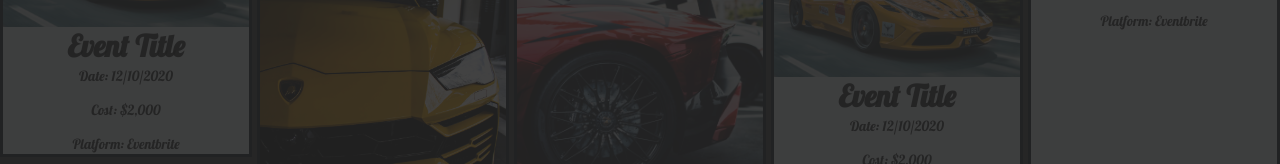
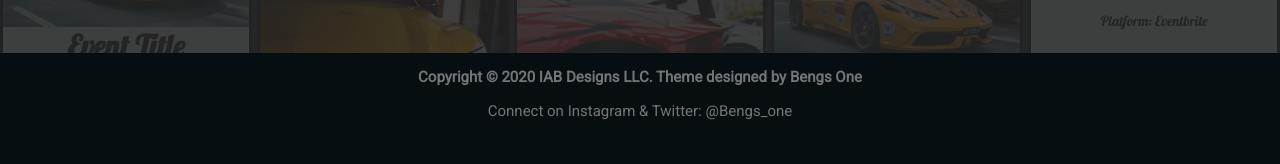
Before and after one commit to iabrown/EventFinder, a React app: page / in a window 1280 px wide. Shown: the part 627-791 px from the top of the page. Built offline with nearby package versions, Linux system fonts and the light colour scheme.

Commit message:
Added CSS styling to the footer component. Added the Font Family of Roboto to the Google Font CDN.

```diff
--- a/public/index.html
+++ b/public/index.html
@@ -13,8 +13,8 @@
     <link rel="stylesheet" href="https://stackpath.bootstrapcdn.com/bootstrap/4.5.2/css/bootstrap.min.css"/>
     <link rel="stylesheet" href="https://cdnjs.cloudflare.com/ajax/libs/semantic-ui/2.4.1/semantic.min.css">
     <link rel="preconnect" href="https://fonts.gstatic.com">
-    <link href="https://fonts.googleapis.com/css2?family=Lobster&display=swap" rel="stylesheet">
-
+    <link rel="preconnect" href="https://fonts.gstatic.com">
+    <link href="https://fonts.googleapis.com/css2?family=Lobster&family=Roboto&display=swap" rel="stylesheet">
 
 
     <link rel="manifest" href="%PUBLIC_URL%/manifest.json" />
--- a/src/components/Footer.js
+++ b/src/components/Footer.js
@@ -1,9 +1,21 @@
 import React from 'react';
 
 class Footer extends React.Component{
+  constructor(){
+    super();
+    this.state = {
+      year:"2020"
+    }
+  }
+
+
+
+
   render(){
     return(
       <div className="container-fluid Footer">
+      <h1>Copyright &copy; {this.state.year} IAB Designs LLC. Theme designed by Bengs One</h1>
+      <p> Connect on Instagram & Twitter: @Bengs_one</p>
 
       </div>
     );
--- a/src/css/AppStylesheet.css
+++ b/src/css/AppStylesheet.css
@@ -16,6 +16,9 @@ h1 {
 
 .Main{
   background-color:rgba(0, 0, 0, 0.85);
+  display:block;
+  position:absolute;
+  min-height:100%;
 
 }
 .SearchBar {
@@ -64,7 +67,26 @@ h1 {
 
 .Footer{
   background-color:#a4def9;
+  display:block;
   min-height:50px;
-  /* position: fixed; */
+  position: fixed;
   bottom:0px;
+  height:15vh;
+  line-height:6vh;
+  text-align:center;
+  border:none;
+  background-color:rgba(7, 14, 18, 1);
+  transition:1s;
+  color:rgba(117,117,117,1);
 }
+.Footer h1{
+  font-family: 'Roboto', sans-serif;
+  display:inline-block;
+  font-size:15px;
+  width:50%;
+}
+.Footer p {
+  font-family: 'Roboto', sans-serif;
+  font-size:15px;
+
+}
```
Also changed, not shown: 1 other file.
